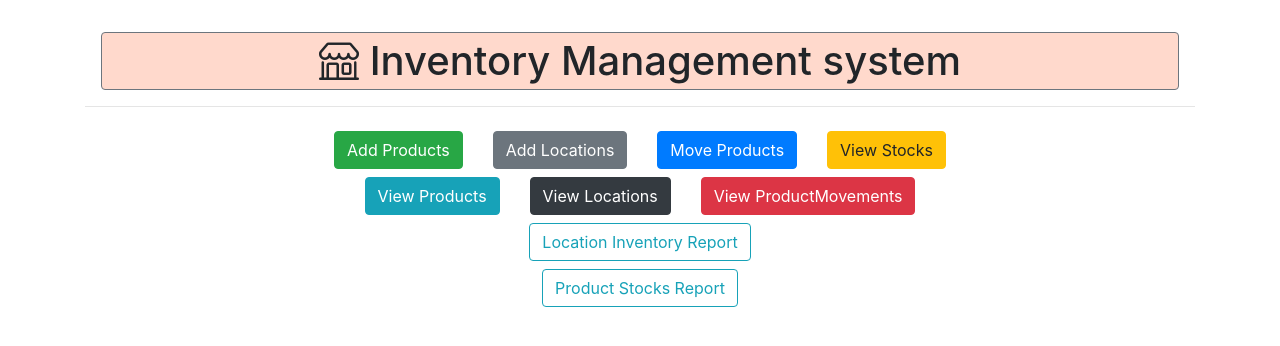
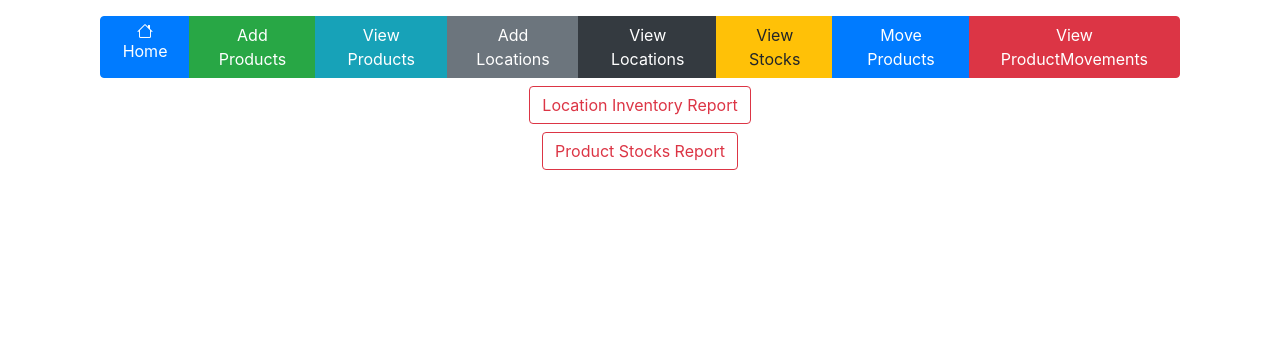
Before and after one commit to velliyangiri07/Inventory-Management-System, a Flask app: page / in a window 1280 px wide. Shown: the top 346 px of the page. Run offline with Flask 3, Linux system fonts and the light colour scheme; some libraries are stand-ins or nearby versions.

Commit message:
Final Webpage

```diff
--- a/app.py
+++ b/app.py
@@ -84,7 +84,7 @@ def add_locations():
         cur.execute("insert into locations(L_NAME) values(?)",(lname,))
         con.commit()
         flash("locations successfully added","success")
-        return redirect(url_for("index"))
+        return redirect(url_for("add_locations"))
     return render_template('add_locations.html')
 
 @app.route('/view_locations')
@@ -162,7 +162,7 @@ def move_products():
 
         cur.execute("insert into movements(P_ID,QTY,FROM_LOCATION,TO_LOCATION) VALUES(?,?,?,?)",(pid,qty,fromloc,toloc))
         con.commit()
-        flash("product Mooved successfully","success")
+        flash("product Moved successfully","success")
         return redirect(url_for("view_productmovements"))
 
     con=sql.connect("inventory.db")
--- a/templates/add_locations.html
+++ b/templates/add_locations.html
@@ -2,7 +2,6 @@
 
 {% block body %}
     <div class="d-flex justify-content-between align-items-center mb-3">
-        <a href="{{url_for('index')}}" class="btn btn-primary"><i class="bi bi-house"></i> Home</a>
         <div class="flex-grow-1 text-center">
             <h1 class="border border-secondary m-3 p-1 bg-secondary text-white rounded bolder"><i class="bi bi-geo-alt"></i> Add Locations</h1>
         </div>
--- a/templates/add_products.html
+++ b/templates/add_products.html
@@ -2,7 +2,6 @@
 
 {% block body %}
 <div class="d-flex justify-content-between align-items-center mb-3">
-    <a href="{{url_for('index')}}" class="btn btn-primary"><i class="bi bi-house"></i> Home</a>
     <div class="flex-grow-1 text-center">
         <h1 class="border border-secondary m-3 p-1 bg-secondary text-white rounded bolder"><i class="bi bi-cart4"></i> Add Products</h1>
     </div>
--- a/templates/edit_locations.html
+++ b/templates/edit_locations.html
@@ -1,7 +1,6 @@
 {% extends 'layout.html' %}
 {% block body %}
 <div class="d-flex justify-content-between align-items-center mb-3">
-    <a href="{{url_for('index')}}" class="btn btn-primary"><i class="bi bi-house"></i> Home</a>
     <div class="flex-grow-1 text-center">
         <h1 class="border border-secondary m-3 p-1 bg-secondary text-white rounded bolder"><i class="bi bi-pencil-square"></i> Edit Location</h1>
     </div>
--- a/templates/edit_products.html
+++ b/templates/edit_products.html
@@ -2,7 +2,6 @@
 
 {% block body %}
 <div class="d-flex justify-content-between align-items-center mb-3">
-    <a href="{{url_for('index')}}" class="btn btn-primary"><i class="bi bi-house"></i> Home</a>
     <div class="flex-grow-1 text-center">
         <h1 class="border border-secondary m-3 p-1 bg-secondary text-white rounded bolder"><i class="bi bi-pencil-square"></i> Edit Products</h1>
     </div>
--- a/templates/index.html
+++ b/templates/index.html
@@ -1,44 +1,4 @@
 {% extends 'layout.html' %}
 {% block body %}
-    <h1 style='background-color:hwb(15 80% 0%)'' class="text-center border border-secondary m-3 p-1 rounded"><i class="bi bi-shop"></i> Inventory Management system </h1>
-    <hr>
-
-    <div class="container mt-4">
-        <div class="row g-3 justify-content-center">
-            <div class="col-md-auto">
-                <a href="{{ url_for('add_products')}}" class="btn btn-success">Add Products</a>
-            </div>
-            <div class="col-md-auto">
-                <a href="{{ url_for('add_locations')}}" class="btn btn-secondary">Add Locations</a>
-            </div>
-            <div class="col-md-auto">
-                <a href="{{url_for('move_products')}}" class="btn btn-primary">Move Products</a>
-            </div>
-            <div class="col-md-auto">
-                <a href="{{url_for('view_stocks')}}" class="btn btn-warning">View Stocks</a>
-            </div>
-        </div>
-
-        <div class="row g-3 justify-content-center mt-2">
-            <div class="col-md-auto">
-                <a href="{{ url_for('view_products')}}" class="btn btn-info">View Products</a>
-            </div>
-            <div class="col-md-auto">
-                <a href="{{ url_for('view_locations')}}" class="btn btn-dark">View Locations</a>
-            </div>
-            <div class="col-md-auto">
-                <a href="{{url_for('view_productmovements')}}" class="btn btn-danger">View ProductMovements</a>
-            </div>
-        </div>
-    </div>
-
-    <div class="mt-2 text-center">
-        <a href="{{ url_for('report')}}" class="btn btn-outline-info">Location Inventory Report</a>
-    </div>
-
-    <div class="mt-2 text-center">
-        <a href="{{ url_for('product_report')}}" class="btn btn-outline-info">Product Stocks Report</a>
-    </div>
-
 
 {% endblock %}
--- a/templates/layout.html
+++ b/templates/layout.html
@@ -9,18 +9,40 @@
     <link rel="stylesheet" href="https://cdn.jsdelivr.net/npm/bootstrap-icons@1.12.1/font/bootstrap-icons.min.css">
 </head>
 <body>
+
     <div class="container pt-3">
         {% with messages=get_flashed_messages(with_categories=true) %}
-            {% if messages %}
-                {% for category,message in messages %}
-                    <div class='alert alert-{{category}}'>{{message}}</div>
-                {% endfor %}
-            {% endif %}
+        {% if messages %}
+            {% for category,message in messages %}
+                <div class='alert alert-{{category}}'>{{message}}</div>
+            {% endfor %}
+        {% endif %}
         {% endwith %}
+        <div class="container text-center">
+            <div class="btn-group" role="group" aria-label="Navigation Buttons">
+                <a href="{{url_for('index')}}" class="btn btn-primary"><i class="bi bi-house"></i> Home</a>
+                <a href="{{ url_for('add_products')}}" class="btn btn-success">Add Products</a>
+                <a href="{{ url_for('view_products')}}" class="btn btn-info">View Products</a>
+                <a href="{{ url_for('add_locations')}}" class="btn btn-secondary">Add Locations</a>
+                <a href="{{ url_for('view_locations')}}" class="btn btn-dark">View Locations</a>
+                <a href="{{url_for('view_stocks')}}" class="btn btn-warning">View Stocks</a>
+                <a href="{{url_for('move_products')}}" class="btn btn-primary">Move Products</a>
+                <a href="{{url_for('view_productmovements')}}" class="btn btn-danger">View ProductMovements</a>
+            </div>
+        </div>
+
+        <div class="mt-2 text-center">
+            <a href="{{ url_for('report')}}" class="btn btn-outline-danger">Location Inventory Report</a>
+        </div>
+
+        <div class="mt-2 text-center">
+            <a href="{{ url_for('product_report')}}" class="btn btn-outline-danger">Product Stocks Report</a>
+        </div>
 
         {% block body %}
 
         {% endblock %}
+
     </div>
 
 </body>
--- a/templates/move_products.html
+++ b/templates/move_products.html
@@ -2,7 +2,6 @@
 {% block body %}
 
 <div class="d-flex justify-content-between align-items-center mb-3">
-    <a href="{{url_for('index')}}" class="btn btn-primary"><i class="bi bi-house"></i> Home</a>
     <div class="flex-grow-1 text-center">
         <h1 class="border border-secondary m-3 p-1 bg-secondary text-white rounded bolder"><i class="bi bi-truck"></i> Move Products</h1>
     </div>
--- a/templates/product_report.html
+++ b/templates/product_report.html
@@ -2,7 +2,6 @@
 {% block body %}
 
 <div class="d-flex justify-content-between align-items-center mb-3">
-    <a href="{{url_for('index')}}" class="btn btn-primary"><i class="bi bi-house"></i> Home</a>
     <div class="flex-grow-1 text-center">
         <h1 class="border border-secondary m-3 p-1 bg-secondary text-white rounded bolder">Check Product Stocks</h1>
     </div>
--- a/templates/report.html
+++ b/templates/report.html
@@ -2,7 +2,6 @@
 {% block body %}
 
 <div class="d-flex justify-content-between align-items-center mb-3">
-    <a href="{{url_for('index')}}" class="btn btn-primary"><i class="bi bi-house"></i> Home</a>
     <div class="flex-grow-1 text-center">
         <h1 class="border border-secondary m-3 p-1 bg-secondary text-white rounded bolder">Check Location Inventory</h1>
     </div>
--- a/templates/view_locations.html
+++ b/templates/view_locations.html
@@ -2,11 +2,9 @@
 {% block body %}
 
 <div class="d-flex justify-content-between align-items-center mb-3">
-    <a href="{{url_for('index')}}" class="btn btn-primary"><i class="bi bi-house"></i> Home</a>
     <div class="flex-grow-1 text-center">
         <h1 class="border border-secondary m-3 p-1 bg-secondary text-white rounded bolder"><i class="bi bi-geo-alt"></i> Locations Details</h1>
     </div>
-    <a href="{{ url_for('add_locations')}}" class="btn btn-success">+Add Locations</a>
 </div>
 <hr>
 <table class="table table-bordered  table-sm mx-auto w-auto text-center">
--- a/templates/view_productmovements.html
+++ b/templates/view_productmovements.html
@@ -2,11 +2,9 @@
 {% block body %}
 
     <div class="d-flex justify-content-between align-items-center mb-3">
-        <a href="{{url_for('index')}}" class="btn btn-primary"><i class="bi bi-house"></i> Home</a>
         <div class="flex-grow-1 text-center">
             <h1 class="border border-secondary m-3 p-1 bg-secondary text-white rounded bolder">Products Movement Record</h1>
         </div>
-        <a href="{{ url_for('move_products')}}" class="btn btn-success">+Move Products</a>
     </div>
     <hr>
     <table class="table table-bordered  table-sm mx-auto w-auto text-center">
--- a/templates/view_products.html
+++ b/templates/view_products.html
@@ -1,11 +1,9 @@
 {% extends 'layout.html' %}
 {% block body %}
         <div class="d-flex justify-content-between align-items-center mb-3">
-            <a href="{{url_for('index')}}" class="btn btn-primary"><i class="bi bi-house"></i> Home</a>
             <div class="flex-grow-1 text-center">
                 <h1 class="border border-secondary m-3 p-1 bg-secondary text-white rounded bolder"><i class="bi bi-cart4"></i> Products Details</h1>
             </div>
-            <a href="{{ url_for('add_products')}}" class="btn btn-success">+Add Products</a>
         </div>
         <hr>
         <table class="table table-bordered  mx-auto w-auto text-center">
@@ -15,7 +13,6 @@
                 <th>P_NAME</th>
                 <th>PRICE</th>
                 <th>EDIT</th>
-                <th>DELETE</th>
             </thead>
             <tbody>
                 {% for row in datas %}
@@ -25,7 +22,6 @@
                         <td>{{row.P_NAME}}</td>
                         <td>{{row.PRICE}}</td>
                         <td><a href='{{url_for("edit_products",pid=row.P_ID)}}' class="btn btn-outline-warning">Edit</a></td>
-                        <td><a href="#" class="btn btn-outline-danger">Delete</a></td>
                     </tr>
                 {% endfor %}
             </tbody>
--- a/templates/view_stocks.html
+++ b/templates/view_stocks.html
@@ -1,7 +1,6 @@
 {% extends 'layout.html' %}
 {% block body %}
     <div class="d-flex justify-content-between align-items-center mb-3">
-        <a href="{{url_for('index')}}" class="btn btn-primary"><i class="bi bi-house"></i> Home</a>
         <div class="flex-grow-1 text-center">
             <h1 class="border border-secondary m-3 p-1 bg-secondary text-white rounded bolder"><i class="bi bi-shop-window"></i> Stock Details</h1>
         </div>
```
Also changed, not shown: inventory.db.
